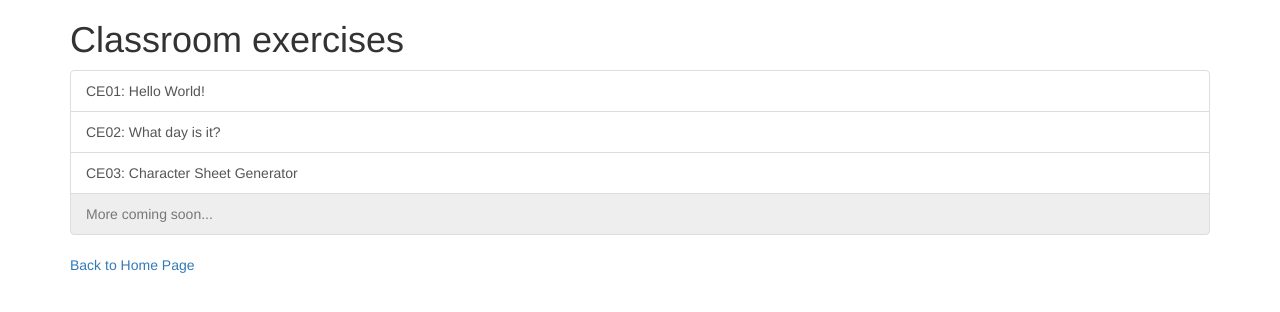
After one commit to jkings454/CSIS-2440-Projects, a PHP site: page /ClassroomExercises.html in a window 1280 px wide. The commit adds this page. Shown: the top 312 px of the page. Run offline with PHP 8.4, Linux system fonts and the light colour scheme; some libraries are stand-ins or nearby versions.

Commit message:
Classroom Exercise Page added!

```diff
--- a/CSIS2440/CharacterSheetGenerator.php
+++ b/CSIS2440/CharacterSheetGenerator.php
@@ -61,6 +61,7 @@
             </div>
             <input type="submit" name="Submit" value="Submit" class="btn btn-primary"/>
         </form>
+        <a href="/ClassroomExercises.html">More Classroom Exercises...</a>
     </div>
 </div>
 </body>
--- a/CSIS2440/HelloWorld.php
+++ b/CSIS2440/HelloWorld.php
@@ -18,7 +18,7 @@
         Name: Joshua Nichols
         Age: 20
     -->
-    <a href = "/">Back to homepage.</a>
+    <a href="/ClassroomExercises.html">More Classroom Exercises...</a>
     <?php
         echo "<h1>Hello world</h1>";
         $greeting = "PHP is FUN!\n";
--- a/CSIS2440/whatdayisit.php
+++ b/CSIS2440/whatdayisit.php
@@ -89,6 +89,7 @@
       }
       echo "</select>";
       ?>
+      <a href="/ClassroomExercises.html">More Classroom Exercises...</a>
   </div>
   </body>
 </html>
--- /dev/null
+++ b/ClassroomExercises.html
@@ -0,0 +1,24 @@
+<!DOCTYPE html>
+<html>
+  <head>
+      <title></title>
+      <link rel ='stylesheet' type ='text/css' href='https://maxcdn.bootstrapcdn.com/bootstrap/3.3.7/css/bootstrap.min.css'/>
+      <script type='text/javascript' src='https://ajax.googleapis.com/ajax/libs/jquery/3.1.0/jquery.min.js'></script>
+      <script type='text/javascript' src='https://maxcdn.bootstrapcdn.com/bootstrap/3.3.7/js/bootstrap.min.js'></script>
+      <meta name='viewport' content='width=device-width, initial-scale=1'>
+  </head>
+  <body>
+  <div class='container'>
+      <h1>Classroom exercises</h1>
+      <div class="list-group">
+          <a class="list-group-item" href="CSIS2440/HelloWorld.php">CE01: Hello World!</a>
+          <a class="list-group-item" href="CSIS2440/whatdayisit.php">CE02: What day is it?</a>
+          <a class="list-group-item" href="CSIS2440/CharacterSheetGenerator.php">
+              CE03: Character Sheet Generator
+          </a>
+          <a class="list-group-item disabled">More coming soon...</a>
+      </div>
+      <a href = "/">Back to Home Page</a>
+  </div>
+  </body>
+</html>
--- a/index.html
+++ b/index.html
@@ -179,6 +179,7 @@
                 <h3>ecommerce site</h3>
             </div>
         </div>
+        <p><a href="ClassroomExercises.html">Classroom Exercises</a></p>
     </div>
 </div>
 <footer>
```
